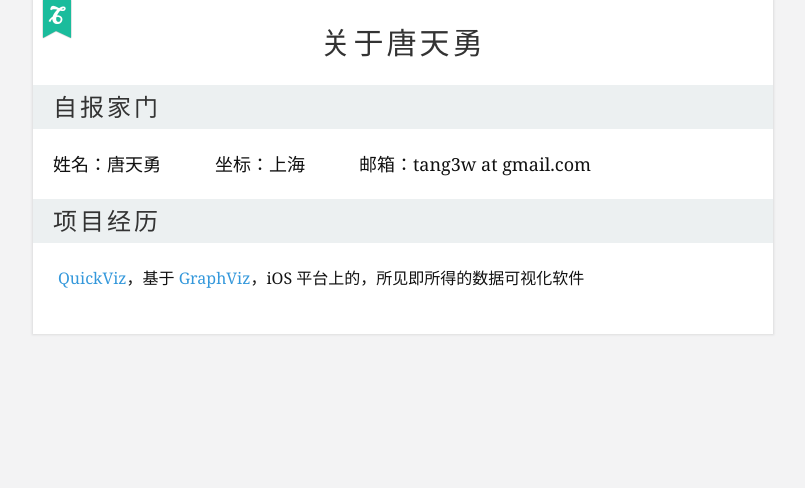
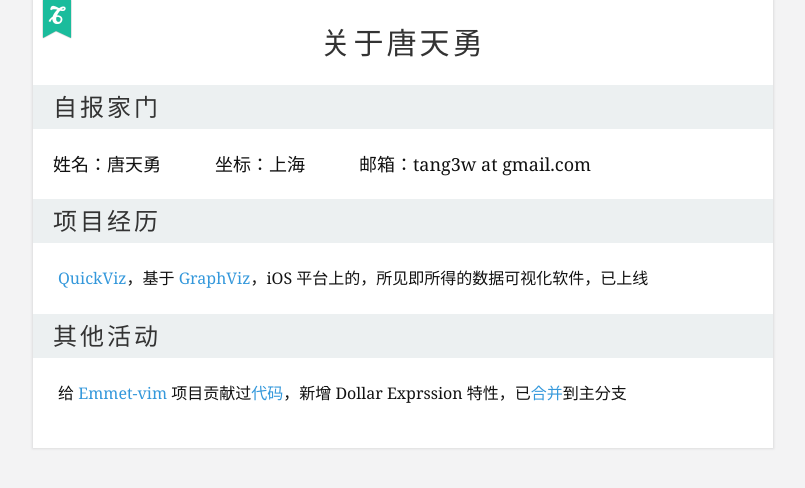
Before and after one commit to tang3w/tang3w.github.com, a Jekyll site: the page built from about.html, in a window 1280 px wide. Shown: the top 488 px of the page, without its empty margins (237-1042 px from the left). Built offline with Jekyll 4.4.1, drawn with Linux system fonts in a browser that asks for light colours; Markdown is read by kramdown in place of the engine named in the settings.

Commit message:
Add contribution to Emmet.vim

```diff
--- a/about.html
+++ b/about.html
@@ -7,7 +7,13 @@
 姓名：唐天勇　　　坐标：上海　　　邮箱：tang3w at gmail.com
 
 ### 项目经历
-* [QuickViz][1]，基于 [GraphViz][2]，iOS 平台上的，所见即所得的数据可视化软件
+* [QuickViz][1]，基于 [GraphViz][2]，iOS 平台上的，所见即所得的数据可视化软件，已上线
+
+### 其他活动
+* 给 [Emmet-vim][3] 项目贡献过[代码][4]，新增 Dollar Exprssion 特性，已[合并][5]到主分支
 
 [1]: https://itunes.apple.com/us/app/quickviz/id767549398?ls=1&mt=8
 [2]: http://www.graphviz.org/
+[3]: https://github.com/mattn/emmet-vim
+[4]: https://github.com/tang3w/zencoding-vim/commits/master
+[5]: https://github.com/mattn/emmet-vim/commit/30d304ff1ffa7b4d2a0439a88b6d5f3b12afa24e
```
